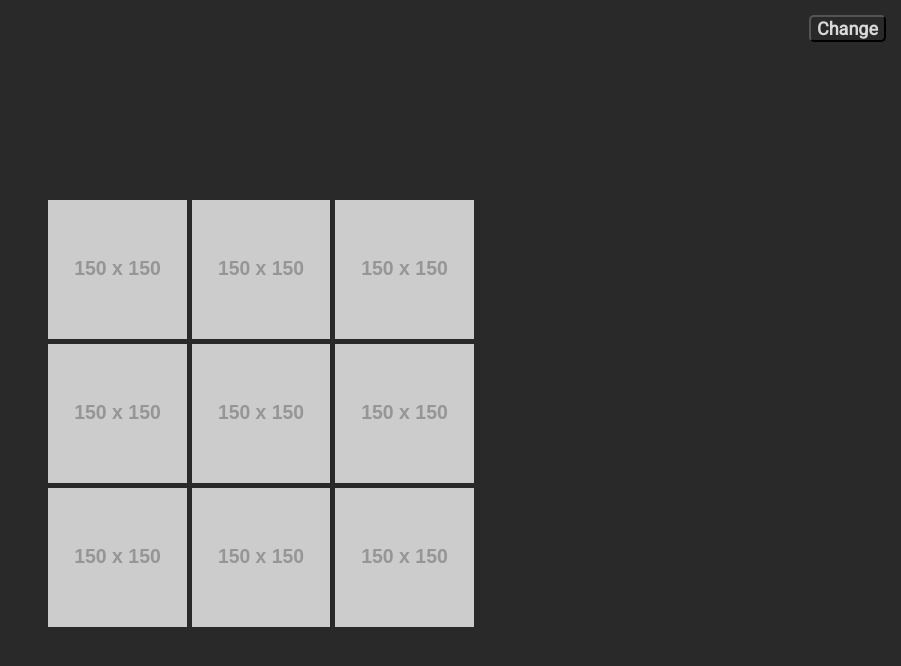
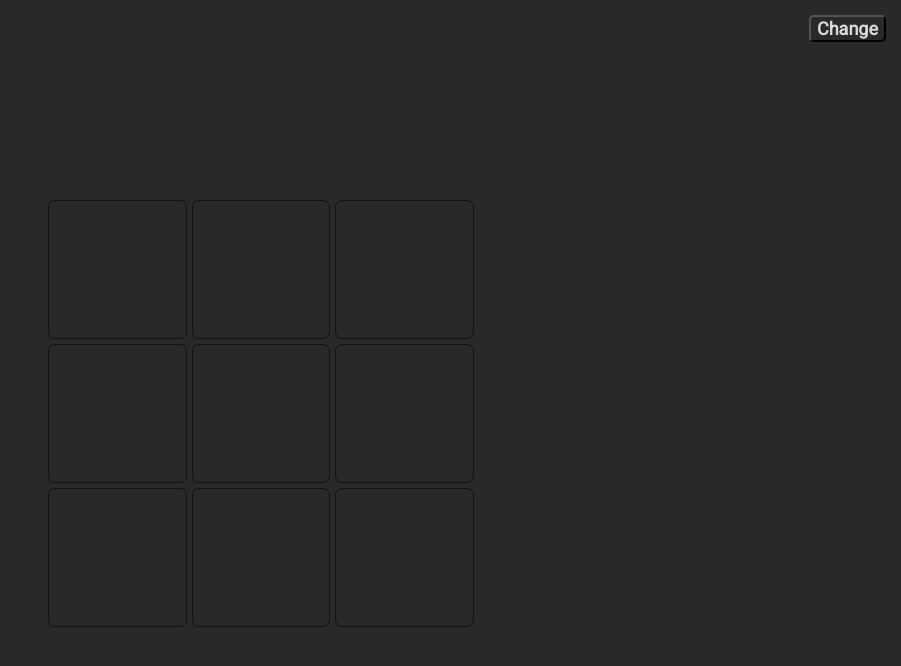
Before and after one commit to nayots/TicTacRekt, a React (Create React App) app in the folder TicTacRekt/ClientApp/: page / in a window 1280 px wide. Shown: the top 666 px of the page, without its empty margins (379-1280 px from the left). Built offline with nearby package versions, Linux system fonts and the light colour scheme.

Commit message:
📦 NEW: adds svg assets and css animations for tiles

```diff
--- a/TicTacRekt/ClientApp/src/components/Board/Board.tsx
+++ b/TicTacRekt/ClientApp/src/components/Board/Board.tsx
@@ -23,7 +23,14 @@ const BoardComponent: React.FC<BoardProps> = ({ boardMatrix }): JSX.Element => {
         <React.Fragment>
           {boardMatrix.map((tsR: TileStatus[], rInd: number) => {
             return tsR.map((tsc: TileStatus, cInd: number) => {
-              return <Tile status={tsc} gridY={rInd + 1} gridX={cInd + 1} />;
+              return (
+                <Tile
+                  key={`${rInd}_${cInd}`}
+                  status={tsc}
+                  gridY={rInd + 1}
+                  gridX={cInd + 1}
+                />
+              );
             });
           })}
         </React.Fragment>
--- a/TicTacRekt/ClientApp/src/components/Tile/Tile.tsx
+++ b/TicTacRekt/ClientApp/src/components/Tile/Tile.tsx
@@ -1,18 +1,26 @@
 import React from "react";
 import * as S from "./styles";
 import { TileProps } from "./TileProps";
+import { ReactComponent as Xmark } from "../../shared/assets/xMark.svg";
+import { ReactComponent as Omark } from "../../shared/assets/oMark.svg";
+import { TileStatus } from "../../shared/enums/tileState";
 
 export const Tile: React.FC<TileProps> = (props): JSX.Element => {
   return (
     <React.Fragment>
       <S.BoardTile {...props}>
         <S.TileContent>
-          <img
+          {/* <img
             src="https://via.placeholder.com/150"
             width="100%"
             height="100%"
             alt="dummypic"
-          />
+          /> */}
+          {props.status === TileStatus.Player1 ? (
+            <Xmark />
+          ) : props.status === TileStatus.Player2 ? (
+            <Omark />
+          ) : null}
         </S.TileContent>
       </S.BoardTile>
     </React.Fragment>
--- a/TicTacRekt/ClientApp/src/components/Tile/styles.ts
+++ b/TicTacRekt/ClientApp/src/components/Tile/styles.ts
@@ -1,15 +1,34 @@
-import styled from "styled-components";
+import styled, { keyframes } from "styled-components";
 import { ITileStyleProps } from "./TileProps";
+
+const rotateAndScale = keyframes`
+  from {
+    transform: rotate(0deg) scale(0.2);
+  }
+
+  to {
+    transform: rotate(360deg) scale(1);
+  }
+`;
 
 export const BoardTile = styled.div<ITileStyleProps>`
   color: red;
   grid-row: ${props => props.gridY} / span 1;
   grid-column: ${props => props.gridX} / span 1;
   position: relative;
+  border: 1px ${props => props.theme.colors.main} solid;
+  border-radius: 5%;
   ::before {
     content: "";
     display: block;
     padding-top: 100%;
+  }
+  animation: ${rotateAndScale} 1s;
+  transition: transform 1s ease-in-out;
+  &:hover {
+    box-shadow: 0px 0px 5px white;
+    transform: rotate(360deg) scale(1.1);
+    z-index: 2;
   }
 `;
 
```
Also changed, not shown: TicTacRekt/ClientApp/src/shared/assets/oMark.svg (added), TicTacRekt/ClientApp/src/shared/assets/xMark.svg (added).
